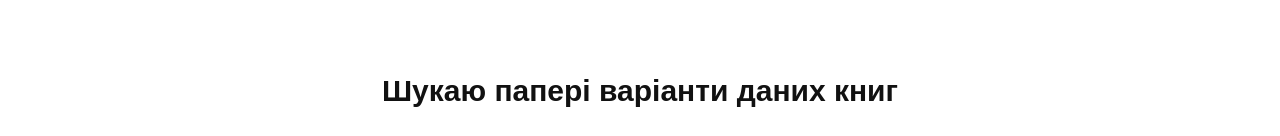
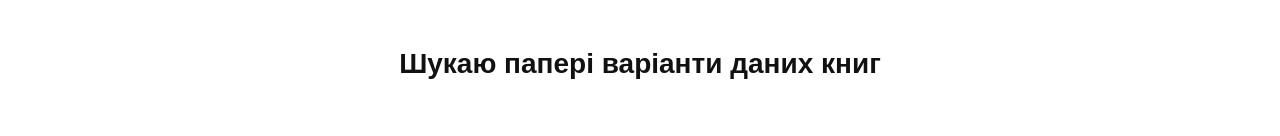
Before and after one commit to no-ok/books, a plain HTML site: page index.html in a window 1280 px wide. Shown: the top 136 px of the page. Drawn offline with Linux system fonts and the light colour scheme; grey boxes are pictures that could not be loaded.

Commit message:
Add files via upload

```diff
--- a/index.html
+++ b/index.html
@@ -29,14 +29,12 @@
 
 					<div class="tab-link" data-tab="tab-3">Eл. книги</div>
 				</div> -->
-
-				<br>
 				<br>
 
 				<div class="tab-content">
 					<div id="tab-1" class="tab-pane current">
 						<div class="container text-center">
-							<h1 style="font-size: 30px; font-family: Arial;">Шукаю папері варіанти даних книг</h1>
+							<h1 style="font-size: 28px; font-family: Arial;">Шукаю папері варіанти даних книг</h1>
 						</div>
 
 						<br>
```
